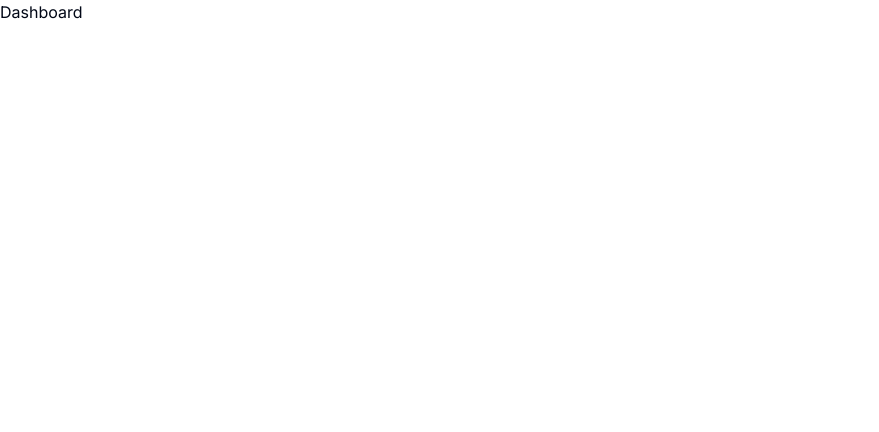
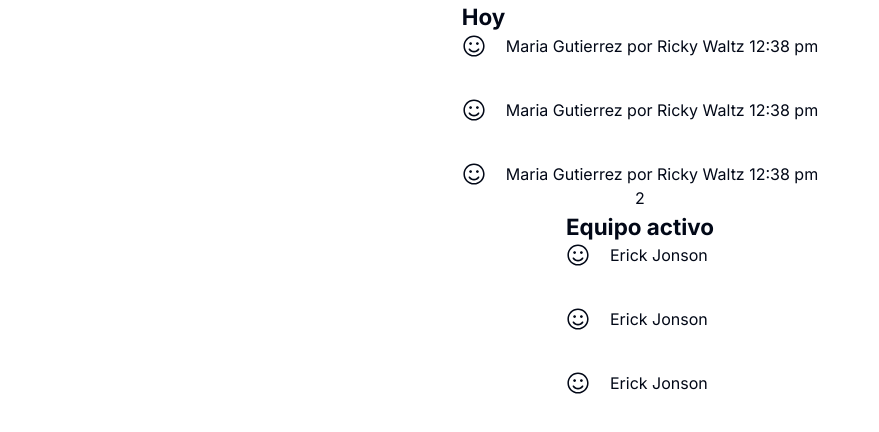
Before and after one commit to Swissify-dev/swissify-app, a Next.js app: page /dashboard in a window 1280 px wide. Shown: the top 432 px of the page, without its empty margins (0-879 px from the left). Built offline with nearby package versions, Linux system fonts and the light colour scheme.

Commit message:
dashboard view under development

```diff
--- a/src/app/dashboard/page.tsx
+++ b/src/app/dashboard/page.tsx
@@ -1,7 +1,11 @@
 import React from 'react'
 
+import DashboardView from '@components/views/Dashboard/DashboardView';
+
 const Dashboard = () => {
-  return <div>Dashboard</div>
+  return (
+    <DashboardView />
+  );
 }
 
-export default Dashboard
+export default Dashboard;
--- a/src/app/globals.css
+++ b/src/app/globals.css
@@ -33,6 +33,9 @@
     --ring: 222.2 84% 4.9%;
 
     --radius: 0.5rem;
+
+    --font-size-h3: 1.4rem;
+    --font-size-p: 1rem;
   }
 
   .dark {
@@ -70,6 +73,7 @@
   * {
     @apply border-border;
   }
+
   body {
     @apply bg-background text-foreground;
   }
--- a/src/app/layout.tsx
+++ b/src/app/layout.tsx
@@ -6,8 +6,8 @@ import { Providers } from '@components/containers/Providers/Providers'
 const inter = Inter({ subsets: ['latin'] })
 
 export const metadata: Metadata = {
-  title: 'Create Next App',
-  description: 'Generated by create next app',
+  title: 'Swissify',
+  description: 'Swissify CRM',
 }
 
 export default function RootLayout({
--- a/src/components/containers/Welcome.tsx
+++ b/src/components/containers/Welcome.tsx
@@ -27,12 +27,12 @@ const Welcome: FC = () => {
         {isPending
           ? 'Cargando saludo...'
           : error instanceof AxiosError
-          ? 'No hay saludo:('
-          : data?.saludo}
+            ? 'No hay saludo:('
+            : data?.saludo}
       </p>
       <Button
         disabled={isPending}
-        onClick={() => router.push('/hola')}
+        onClick={() => router.push('/dashboard')}
       >
         Dale click aqui
       </Button>
--- /dev/null
+++ b/src/components/dashboard/DashboardItemHistory.tsx
@@ -0,0 +1,13 @@
+import React from 'react'
+import { FaceIcon } from '@radix-ui/react-icons'
+
+function DashboardItemHistory() {
+  return (
+    <div className='text-base flex items-center gap-5'>
+      <FaceIcon className='w-6 h-6' />
+      <p>Maria Gutierrez por Ricky Waltz 12:38 pm</p>
+    </div>
+  )
+}
+
+export default DashboardItemHistory
--- /dev/null
+++ b/src/components/dashboard/ItemActiveTeamDashboard.tsx
@@ -0,0 +1,13 @@
+import React from 'react'
+import { FaceIcon } from '@radix-ui/react-icons'
+
+function ItemActiveTeamDashboard() {
+  return (
+    <div className='text-base flex items-center gap-5'>
+      <FaceIcon className='w-6 h-6' />
+      <p>Erick Jonson</p>
+    </div>
+  )
+}
+
+export default ItemActiveTeamDashboard
--- a/src/components/views/Dashboard/DashboardView.tsx
+++ b/src/components/views/Dashboard/DashboardView.tsx
@@ -1,5 +1,30 @@
+import DashboardItemHistory from "@components/dashboard/DashboardItemHistory";
+import ItemActiveTeamDashboard from "@components/dashboard/ItemActiveTeamDashboard";
+
 const DashboardView = () => {
-  return <div>DashboardView</div>
+  return (
+    <div className="flex flex-col justify-center items-center">
+      <section className='border-solid border-1 border-gray-300'>
+        <h3 className='font-bold text-lg'>Hoy</h3>
+        <div className='flex flex-col gap-10'>
+          <DashboardItemHistory />
+          <DashboardItemHistory />
+          <DashboardItemHistory />
+        </div>
+      </section>
+      <section>
+        <h1>2</h1>
+      </section>
+      <section className='border-solid border-1 border-gray-300'>
+        <h3 className='font-bold text-lg'>Equipo activo</h3>
+        <div className='flex flex-col gap-10'>
+          <ItemActiveTeamDashboard />
+          <ItemActiveTeamDashboard />
+          <ItemActiveTeamDashboard />
+        </div>
+      </section>
+    </div>
+  );
 }
 
 export default DashboardView
--- a/tailwind.config.ts
+++ b/tailwind.config.ts
@@ -16,6 +16,10 @@ const config = {
       screens: {
         '2xl': '1400px',
       },
+    },
+    fontSize: {
+      base: 'var(--font-size-p)',
+      lg: 'var(--font-size-h3)',
     },
     extend: {
       colors: {
```
Also changed, not shown: tsconfig.json (+29 -8 lines), package.json (line endings or trailing spaces). Lines whose indentation alone changed are shown as unchanged.
